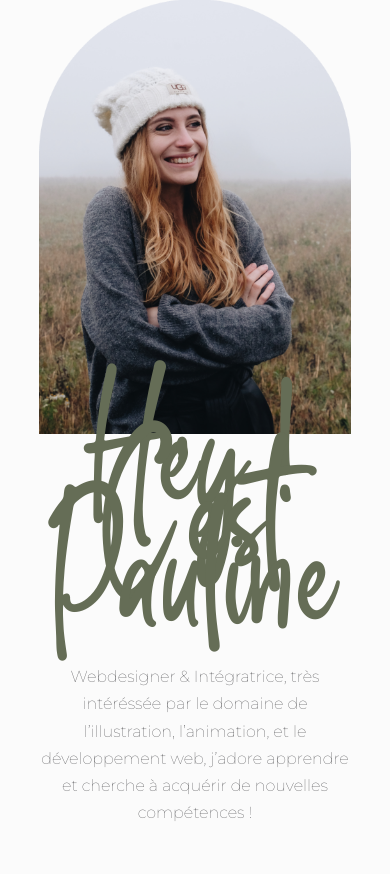
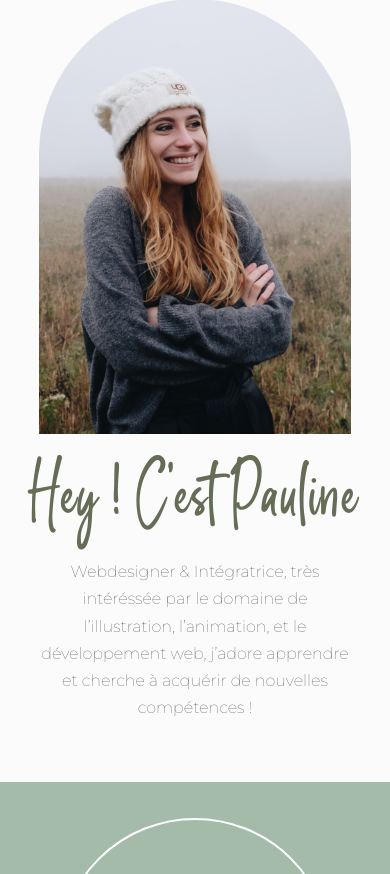
Before and after one commit to thesunisblue/portfolio, a PHP site: page / in a window 390 px wide. Shown: the part 215-1089 px from the top of the page. Run offline with PHP 8.4, Linux system fonts and the light colour scheme.

Commit message:
update font

```diff
--- a/index.css
+++ b/index.css
@@ -286,8 +286,8 @@
 
 .block__presentation__title {
   left: auto;
-  font-size: 60px;
-  margin: 20px auto;
+  font-size: 25px;
+  margin: 60px auto 30px;
   text-align: center;
   transform: inherit;
 }
```
